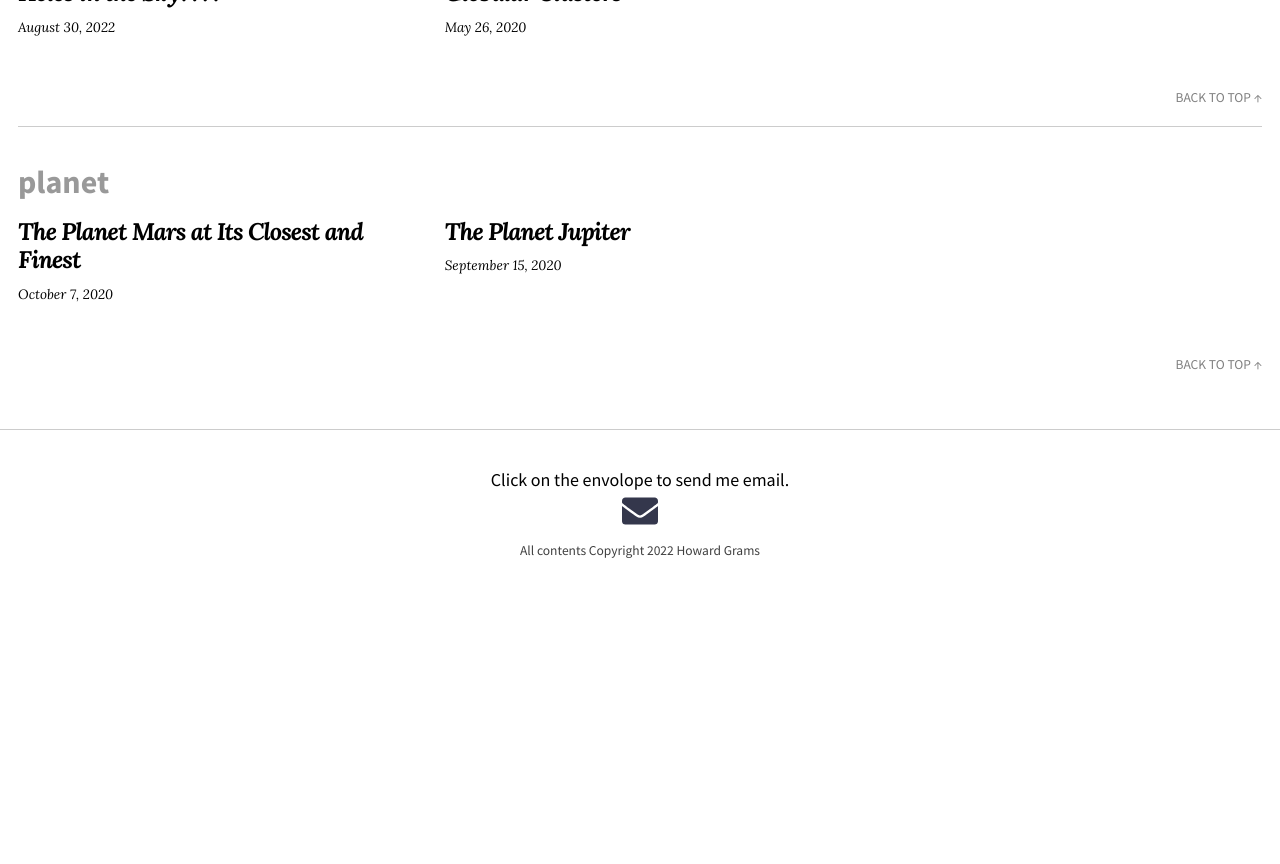
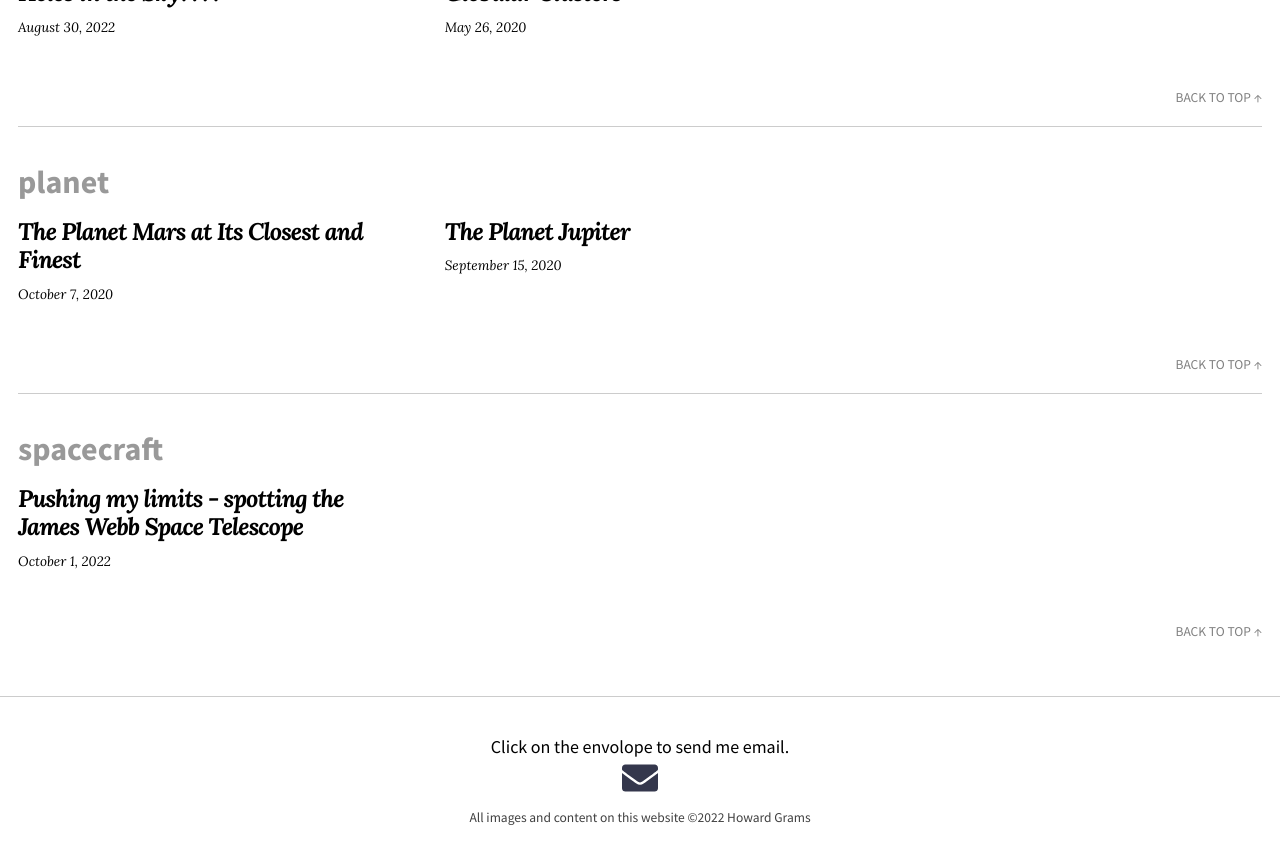
Before and after one commit to howardgrams/newlook, a Jekyll site: the page built from categories.md, in a window 1280 px wide and 900 px high, scrolled down 4727 px. Shown: the top 864 px of the window. Built offline with Jekyll 4.4.1, drawn with Linux system fonts in a browser that asks for light colours; nearby versions of some CDN libraries; before the commit the page ends 5360 px from its top, so only the background shows below that.

Commit message:
update copyright, fix jwst post

```diff
--- a/_config.yml
+++ b/_config.yml
@@ -75,7 +75,7 @@ tag_archive_path: "/tags/#"
 #   - vendor/gems/
 #   - vendor/ruby/
 
-copyright: "All contents Copyright 2022 Howard Grams"
+copyright: "All images and content on this website &copy;2022 Howard Grams"
 
 plugins:
   - jekyll-seo-tag
@@ -106,6 +106,9 @@ author:
 
 # Footer Links
 footer_links:
-  - title: Feed
+  - title: Email
     url: mailto:howardgrams@yahoo.com
     icon: fas fa-envelope
+#  - title: Feed
+#    url: atom.xml
+#    icon: fas fa-rss-square
--- a/_posts/2022-10-01-27-JWST.md
+++ b/_posts/2022-10-01-JWST.md
@@ -1,8 +1,8 @@
 ---
 layout: post
 title: Pushing my limits - spotting the James Webb Space Telescope
-categories:
-tags:
+categories: spacecraft
+tags:  jwst
 ---
 Ever since NASA launched their new James Webb Space Telescope last December I've been interested
 in seeing if it was possible to spot it using my 8-inch backyard telescope and camera.  Spoiler alert: Yes I can!
```
